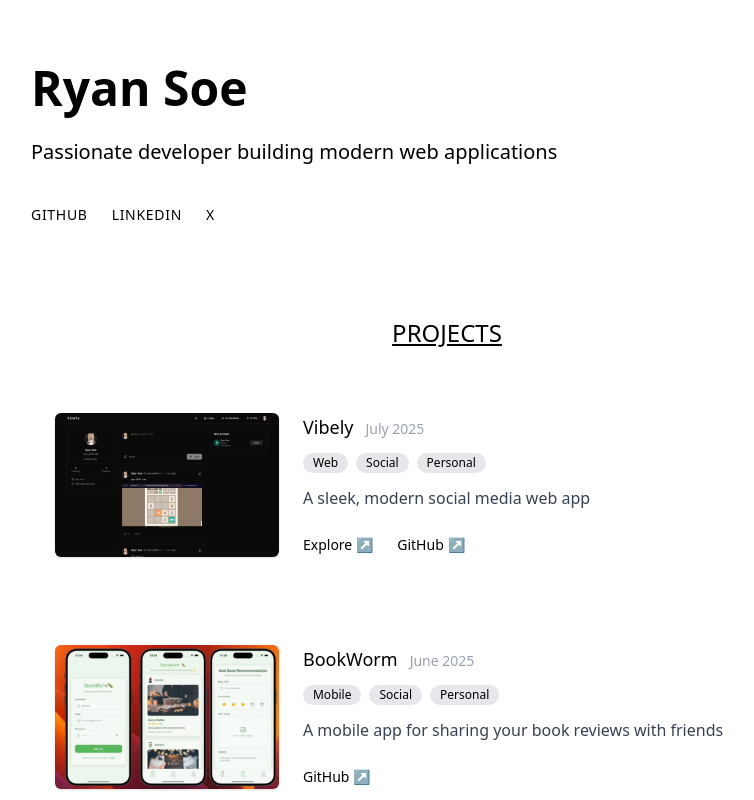
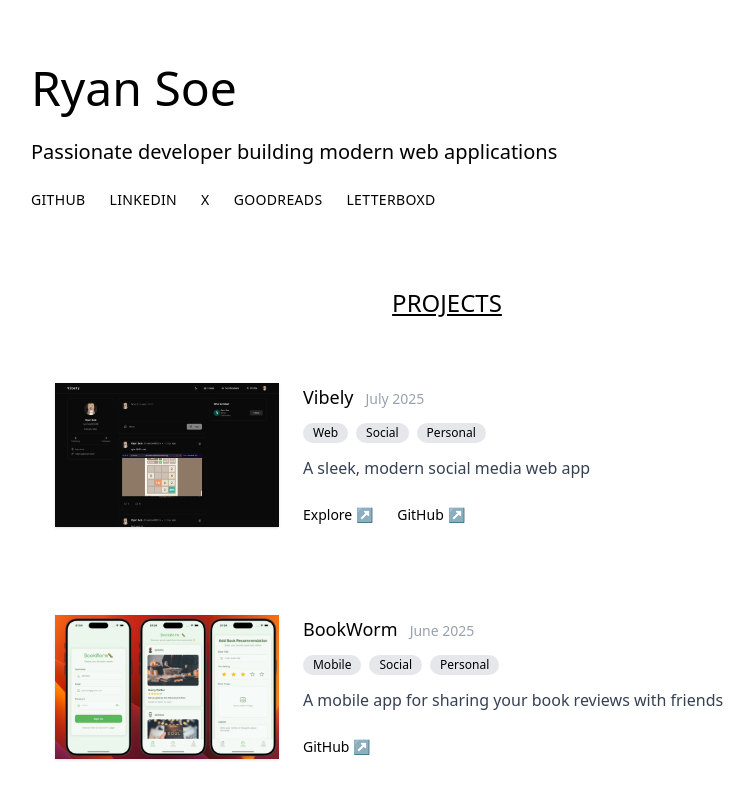
Before and after one commit to ryansoe/ryan-portfolio, a Next.js app: page / in a window 1280 px wide. Shown: the top 800 px of the page, without its empty margins (193-947 px from the left). Built offline with nearby package versions, Linux system fonts and the light colour scheme.

Commit message:
feat: cool animation for links

```diff
--- a/src/components/HeroSection.tsx
+++ b/src/components/HeroSection.tsx
@@ -3,7 +3,7 @@ import { personalInfo } from "@/presets/personal";
 const HeroSection = () => (
   <section className="my-16 px-4">
     <div className="max-w-[66.67%] mx-auto text-left">
-      <h1 className="text-5xl font-extrabold mb-6 text-black">
+      <h1 className="text-5xl font-medium mb-6 text-black">
         {personalInfo.name}
       </h1>
 
@@ -19,7 +19,7 @@ const HeroSection = () => (
             href={link.url}
             target="_blank"
             rel="noopener noreferrer"
-            className=" py-3 bg-white no-underline hover:underline transition-all duration-200 font-medium text-sm uppercase tracking-wider"
+            className="group relative inline-flex items-center gap-1 no-underline font-medium text-sm uppercase tracking-wide text-black leading-none after:absolute after:left-0 after:-bottom-[1px] after:h-[1px] after:w-0 after:bg-black after:transition-[width] after:duration-200 hover:after:w-full focus-visible:after:w-full"
           >
             {link.name}
           </a>
--- a/src/components/ProjectCard.tsx
+++ b/src/components/ProjectCard.tsx
@@ -22,7 +22,7 @@ export default function ProjectCard({
               rel="noopener noreferrer"
               className="block"
             >
-              <div className="w-full h-44 sm:h-52 md:w-56 md:h-36 overflow-hidden bg-gray-50 rounded-md shadow-sm">
+              <div className="w-full h-44 sm:h-52 md:w-56 md:h-36 overflow-hidden bg-gray-50 shadow-sm">
                 <Image
                   src={imageUrl}
                   alt={title}
@@ -33,7 +33,7 @@ export default function ProjectCard({
               </div>
             </a>
           ) : (
-            <div className="w-full h-44 sm:h-52 md:w-56 md:h-36 overflow-hidden bg-gray-50 rounded-md shadow-sm">
+            <div className="w-full h-44 sm:h-52 md:w-56 md:h-36 overflow-hidden bg-gray-50 shadow-sm">
               <Image
                 src={imageUrl}
                 alt={title}
@@ -81,12 +81,12 @@ export default function ProjectCard({
                 href={projectUrl}
                 target="_blank"
                 rel="noopener noreferrer"
-                className="group inline-flex items-center gap-1 text-sm font-medium text-black hover:underline"
+                className="group relative inline-flex items-center gap-1 text-sm font-medium text-black after:absolute after:left-0 after:-bottom-[2px] after:h-[1px] after:w-0 after:bg-black after:transition-[width] after:duration-200 hover:after:w-full focus-visible:after:w-full"
               >
                 Explore{" "}
                 <span
                   aria-hidden
-                  className="transition-transform duration-200 group-hover:translate-x-0.5"
+                  className="transition-transform duration-200 group-hover:translate-x-0.5 group-hover:-translate-y-0.5"
                 >
                   ↗
                 </span>
@@ -97,12 +97,12 @@ export default function ProjectCard({
                 href={githubUrl}
                 target="_blank"
                 rel="noopener noreferrer"
-                className="group inline-flex items-center gap-1 text-sm font-medium text-black hover:underline"
+                className="group relative inline-flex items-center gap-1 text-sm font-medium text-black after:absolute after:left-0 after:-bottom-[2px] after:h-[1px] after:w-0 after:bg-black after:transition-[width] after:duration-200 hover:after:w-full focus-visible:after:w-full"
               >
                 GitHub{" "}
                 <span
                   aria-hidden
-                  className="transition-transform duration-200 group-hover:translate-x-0.5"
+                  className="transition-transform duration-200 group-hover:translate-x-0.5 group-hover:-translate-y-0.5"
                 >
                   ↗
                 </span>
--- a/src/presets/personal.ts
+++ b/src/presets/personal.ts
@@ -22,5 +22,13 @@ export const personalInfo: PersonalInfo = {
       url: "https://www.linkedin.com/in/ryan-soe-2596b6309/",
     },
     { name: "X", url: "https://x.com/ryansoee" },
+    {
+      name: "Goodreads",
+      url: "https://www.goodreads.com/user/show/185799909-ryan-soe",
+    },
+    {
+      name: "Letterboxd",
+      url: "https://letterboxd.com/ryansoe/",
+    },
   ],
 };
```
